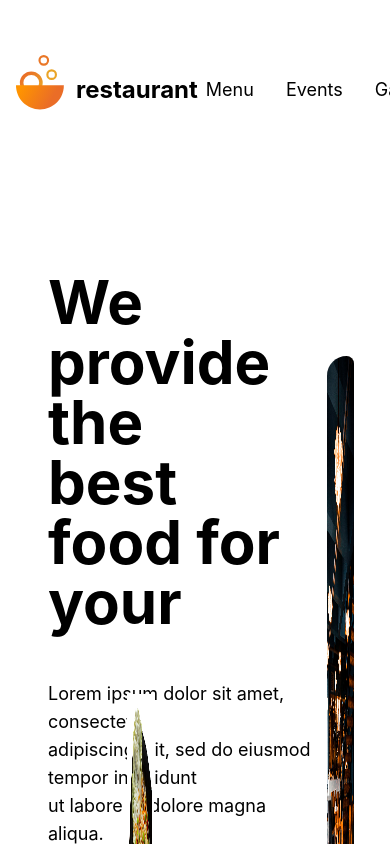
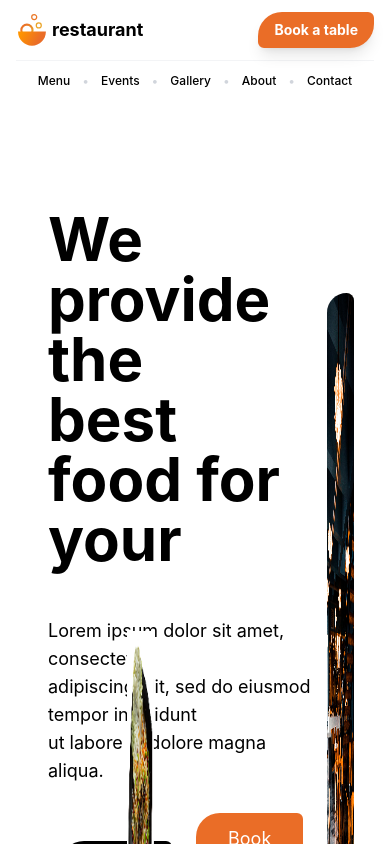
Before and after one commit to Lendl63/Home-page, a Vue app: page / in a window 390 px wide. Shown: the top 844 px of the page. Built offline with nearby package versions, Linux system fonts and the light colour scheme.

Commit message:
feat: add responsive footer

```diff
--- a/src/components/layouts/Header.vue
+++ b/src/components/layouts/Header.vue
@@ -1,17 +1,44 @@
 <template>
-    <header class="flex items-center justify-around p-4">
-        <div class="flex items-center gap-1">
-            <Logo/>
-            <h2 class="text-2xl font-bold p-2 mt-4">restaurant</h2>
+    <!-- Header Mobile-First Responsive -->
+    <header class="w-full sticky top-0 z-50 bg-white">
+        <div class="max-w-7xl mx-auto px-4 md:px-6 lg:px-8 py-3 md:py-4 lg:py-5">
+            <!-- Conteneur principal flexible -->
+            <div class="flex items-center justify-between md:justify-around gap-4 md:gap-6 lg:gap-8">
+
+                <!-- Logo et branding (priorité haute sur mobile) -->
+                <div class="flex items-center gap-1 md:gap-2 shrink-0">
+                    <Logo class="w-8 h-8 md:w-10 md:h-10 lg:w-12 lg:h-12" />
+                    <h2 class="text-lg md:text-xl lg:text-2xl font-bold">restaurant</h2>
+                </div>
+
+                <!-- Navigation - Responsive avec breakpoints -->
+                <nav class="hidden lg:flex items-center gap-4 lg:gap-6 xl:gap-8 text-sm md:text-base lg:text-lg font-medium">
+                    <a href="#menu" class="hover:text-primary transition-colors duration-200">Menu</a>
+                    <a href="#events" class="hover:text-primary transition-colors duration-200">Events</a>
+                    <a href="#gallery" class="hover:text-primary transition-colors duration-200">Gallery</a>
+                    <a href="#about" class="hover:text-primary transition-colors duration-200">About</a>
+                    <a href="#contact" class="hover:text-primary transition-colors duration-200">Contact</a>
+                </nav>
+
+                <!-- Bouton CTA - Adaptatif -->
+                <button class="px-4 md:px-6 lg:px-8 py-2 md:py-3 lg:py-3 text-sm md:text-base lg:text-lg font-bold text-white bg-primary rounded-btn shadow-lg hover:shadow-xl hover:opacity-90 transition-all duration-200 shrink-0">
+                    Book a table
+                </button>
+            </div>
+
+            <!-- Navigation Mobile - Affichée sous le header en mobile/tablet -->
+            <nav class="lg:hidden flex flex-wrap items-center justify-center gap-3 md:gap-4 text-xs md:text-sm pt-3 md:pt-4 border-t border-gray-100 mt-3 md:mt-4">
+                <a href="#menu" class="hover:text-primary transition-colors duration-200 font-medium">Menu</a>
+                <span class="text-gray-300">•</span>
+                <a href="#events" class="hover:text-primary transition-colors duration-200 font-medium">Events</a>
+                <span class="text-gray-300">•</span>
+                <a href="#gallery" class="hover:text-primary transition-colors duration-200 font-medium">Gallery</a>
+                <span class="text-gray-300">•</span>
+                <a href="#about" class="hover:text-primary transition-colors duration-200 font-medium">About</a>
+                <span class="text-gray-300">•</span>
+                <a href="#contact" class="hover:text-primary transition-colors duration-200 font-medium">Contact</a>
+            </nav>
         </div>
-        <nav class="flex items-center gap-8 mt-4 text-lg">
-            <a href="">Menu</a>
-            <a href="">Events</a>
-            <a href="">Gallery</a>
-            <a href="">About</a>
-            <a href="">Contact</a>
-        </nav>
-        <button class="text-lg text-white font-bold p-4 mt-4 bg-primary rounded-btn shadow-2xl">Book a table</button>
     </header>
 
 </template>
```
